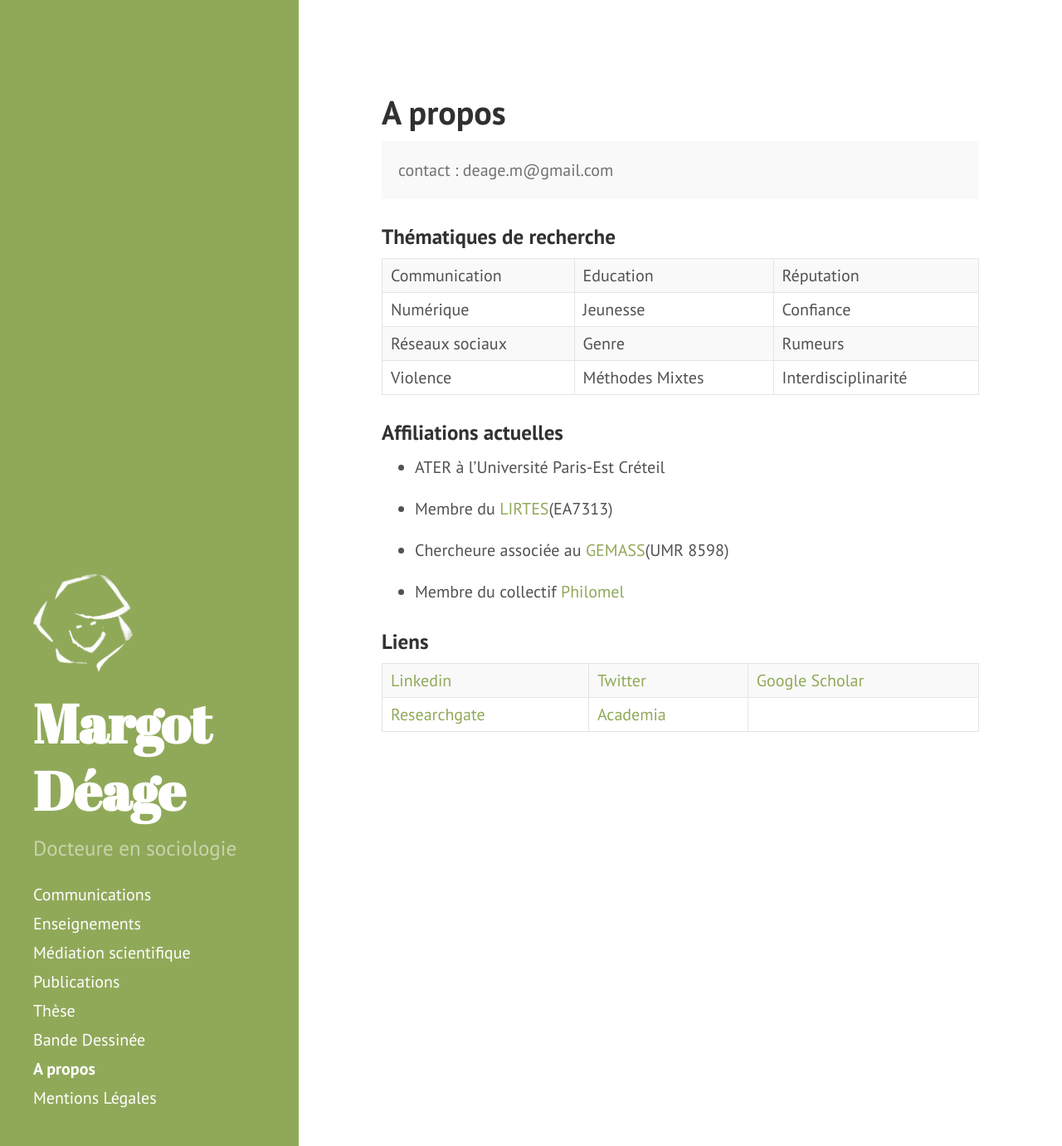
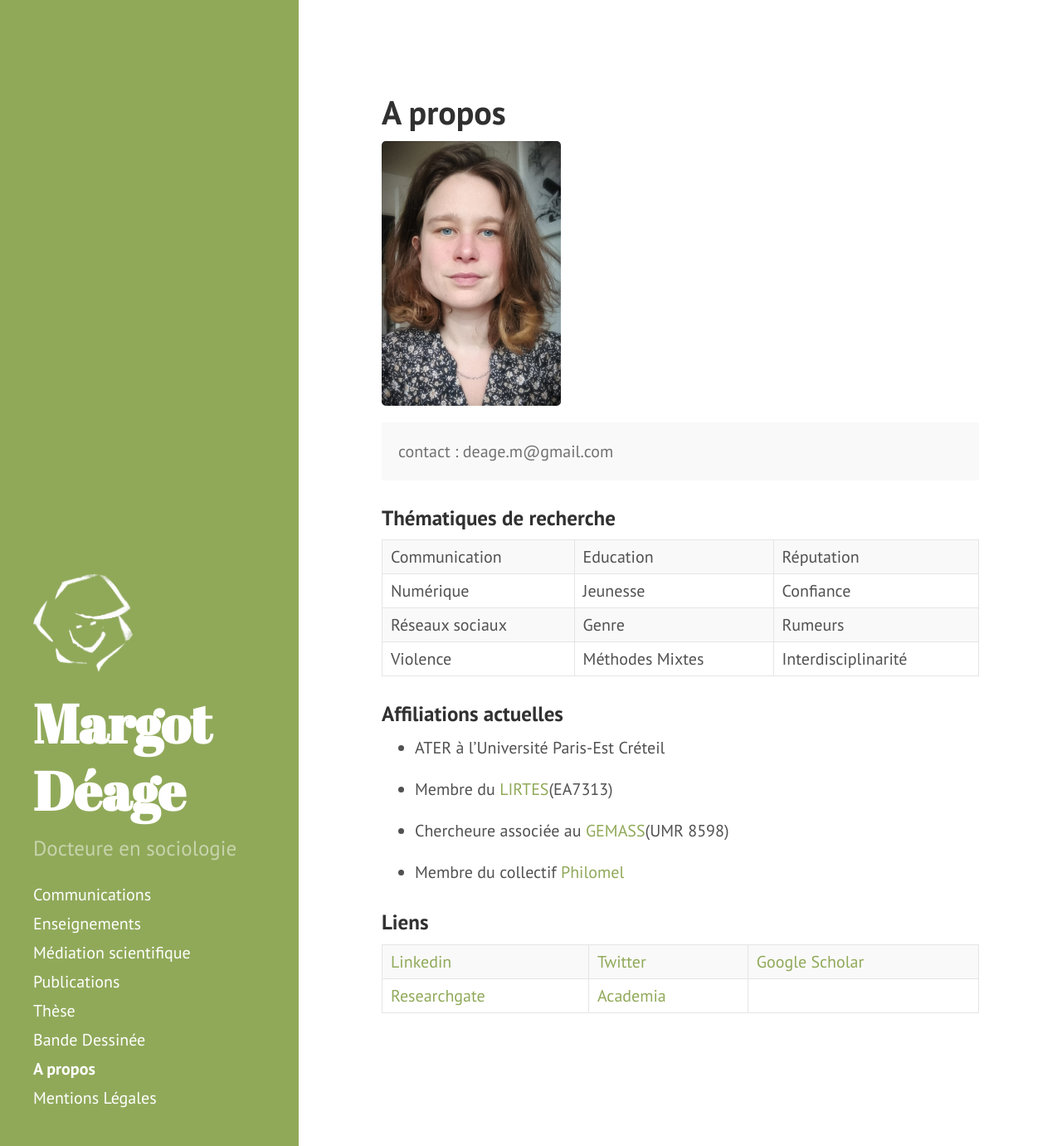
Before and after one commit to margotdeage/margotdeage.github.io, a Jekyll site: the page built from index.md, in a window 1280 px wide and 1381 px high. Shown: the whole window at 83% size. Built offline with Jekyll 4.4.1, drawn with Linux system fonts in a browser that asks for light colours; the list of posts is cut into pages by our own code.

Commit message:
Update index.md

```diff
--- a/index.md
+++ b/index.md
@@ -4,6 +4,7 @@
 ---
 
 
+  <img src="https://github.com/margotdeage/margotdeage.github.io/blob/gh-pages/WhatsApp%20Image%202021-06-08%20at%2016.13.09.jpeg" alt="Margot Déage"   width="30%" height="30%"/>
 
 <div class="message">
   contact : deage.m@gmail.com
```
